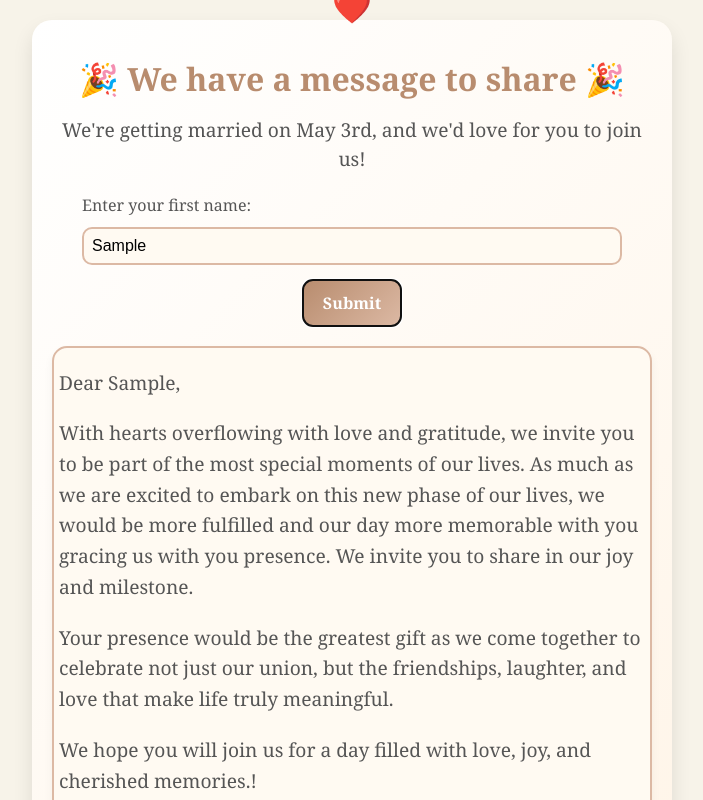
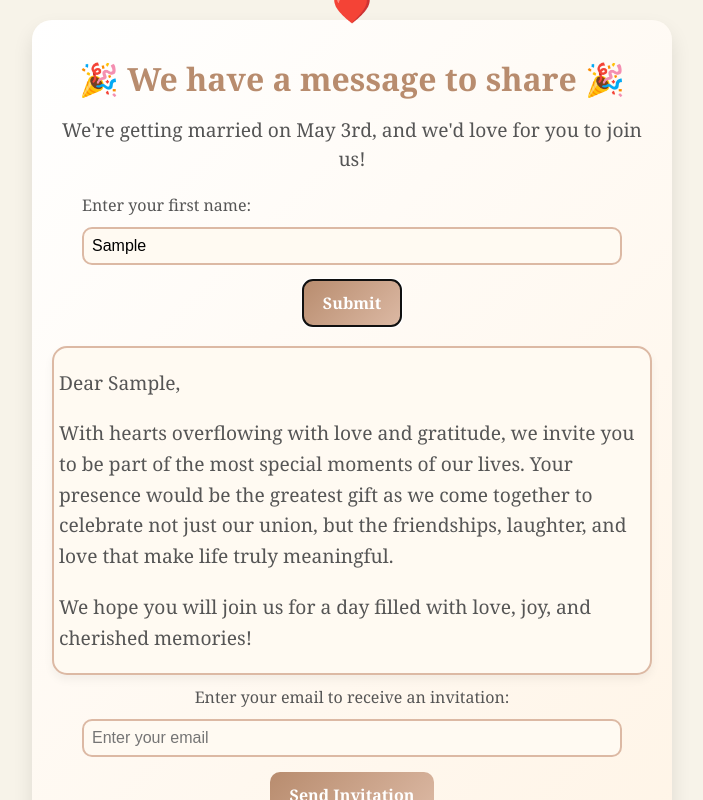
Before and after one commit to Apatakayuss/invite, a React (Vite) app: page / in a window 1280 px wide. Both pictures are taken after typing "Sample" into the empty fields and a click on the button "Submit". Shown: the top 800 px of the page, without its empty margins (288-991 px from the left). Built offline with nearby package versions, Linux system fonts and the light colour scheme.

Commit message:
fixed email

```diff
--- a/src/Components/HomePage.jsx
+++ b/src/Components/HomePage.jsx
@@ -1,8 +1,7 @@
-// src/components/HomePage.jsx
-import React, { useState, useEffect } from 'react';
+import React, { useState } from 'react';
 import emailjs from '@emailjs/browser';
 import { Link } from 'react-router-dom';
-import messagesData from '../data/messages.json'; // Import the JSON file
+import messagesData from '../data/messages.json';
 
 const HomePage = () => {
   const [name, setName] = useState('');
@@ -13,19 +12,10 @@ const HomePage = () => {
 
   const fallbackMessage = (enteredName) =>
     `Dear ${enteredName},
-With hearts overflowing with love and gratitude, we invite you to be part of the most special moments of our lives. As much as we are excited to embark on this new phase of our lives, we would be more fulfilled and our day more memorable with you gracing us with you presence. We invite you to share in our joy and milestone. \n
-Your presence would be the greatest gift as we come together to celebrate not just our union, but the friendships, laughter, and love that make life truly meaningful.
 
-We hope you will join us for a day filled with love, joy, and cherished memories.!
+With hearts overflowing with love and gratitude, we invite you to be part of the most special moments of our lives. Your presence would be the greatest gift as we come together to celebrate not just our union, but the friendships, laughter, and love that make life truly meaningful.
 
-
-
-
-`;
-
-  useEffect(() => {
-    // Optional: Preload messages into memory if needed
-  }, []);
+We hope you will join us for a day filled with love, joy, and cherished memories!`;
 
   const handleNameSubmit = (e) => {
     e.preventDefault();
@@ -36,7 +26,6 @@ We hope you will join us for a day filled with love, joy, and cherished memories
       return;
     }
 
-    // Retrieve the personalized message from the JSON file
     const selectedMessage = messagesData[enteredName] || fallbackMessage(enteredName);
     setMessage(selectedMessage);
     setShowMessage(true);
@@ -51,12 +40,17 @@ We hope you will join us for a day filled with love, joy, and cherished memories
       return;
     }
 
-    // Send email using EmailJS
+    const emailParams = {
+      to_name: name,
+      to_email: email,
+      message: message,
+    };
+
     emailjs
       .send(
         'service_y6o5cfq', // Replace with your EmailJS service ID
         'template_1gf6ff4', // Replace with your EmailJS template ID
-        { to_name: name, to_email: email, message }, // Email parameters
+        emailParams, // Email parameters
         'ts1AVmGdpwZ0Dlcvl' // Replace with your EmailJS public key
       )
       .then(() => {
@@ -75,12 +69,9 @@ We hope you will join us for a day filled with love, joy, and cherished memories
         <h1>🎉 We have a message to share 🎉</h1>
         <p>We're getting married on May 3rd, and we'd love for you to join us!</p>
 
-        {/* Name Input Form */}
         <form onSubmit={handleNameSubmit}>
           <label>
-            <div className='first-name'>
-            Enter your first name:
-              </div>
+            <div className='first-name'>Enter your first name:</div>
             <input
               type="text"
               value={name}
@@ -91,23 +82,14 @@ We hope you will join us for a day filled with love, joy, and cherished memories
           <button type="submit">Submit</button>
         </form>
 
-        {/* Display Personalized Message */}
-        {/* {showMessage && (
+        {showMessage && (
           <div className="message-box">
-            <p>{message}</p>
+            {message.split('\n').map((line, index) => (
+              <p key={index}>{line}</p>
+            ))}
           </div>
-        )} */}
+        )}
 
-
-{showMessage && (
-  <div className="message-box">
-    {message.split("\n").map((line, index) => (
-      <p key={index}>{line}</p>
-    ))}
-  </div>
-)}
-
-        {/* Email Invitation Form */}
         {showEmailForm && (
           <form onSubmit={handleEmailSubmit}>
             <label>
@@ -123,7 +105,6 @@ We hope you will join us for a day filled with love, joy, and cherished memories
           </form>
         )}
 
-        {/* Conditionally Render "View Our Journey" Link */}
         {showMessage && (
           <p>
             <Link to="/journey" className="view-journey-link">
```
Also changed, not shown: src/data/messages.json (+1 -0 lines).
